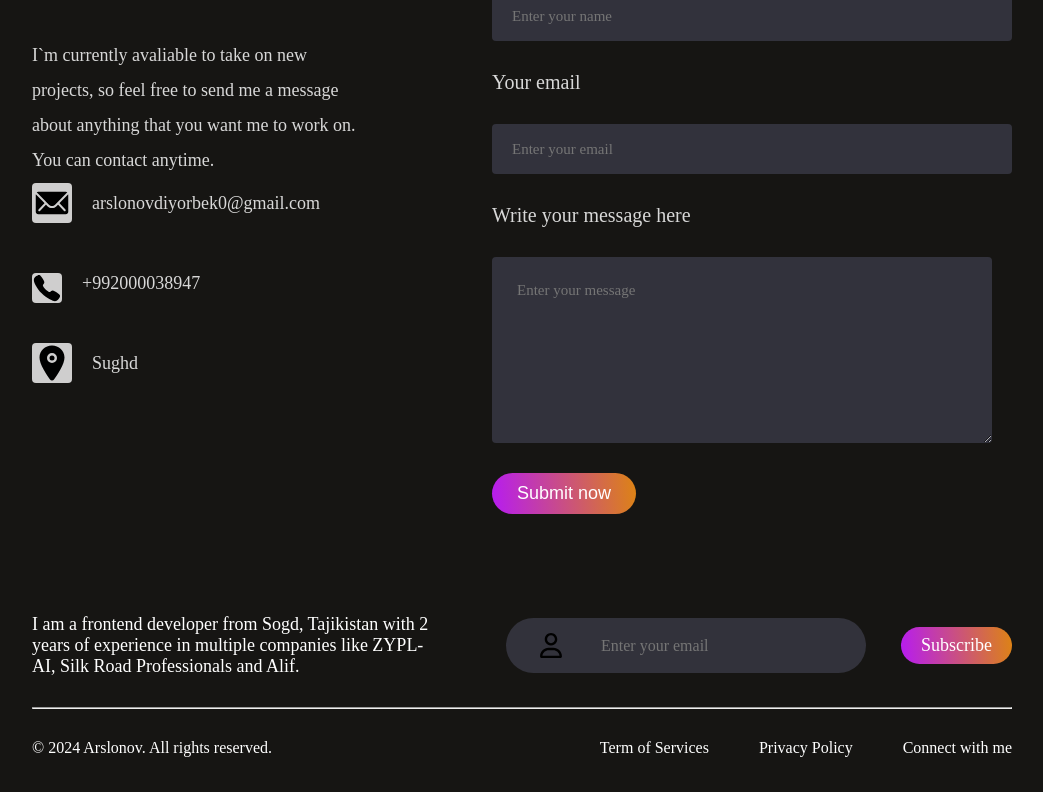
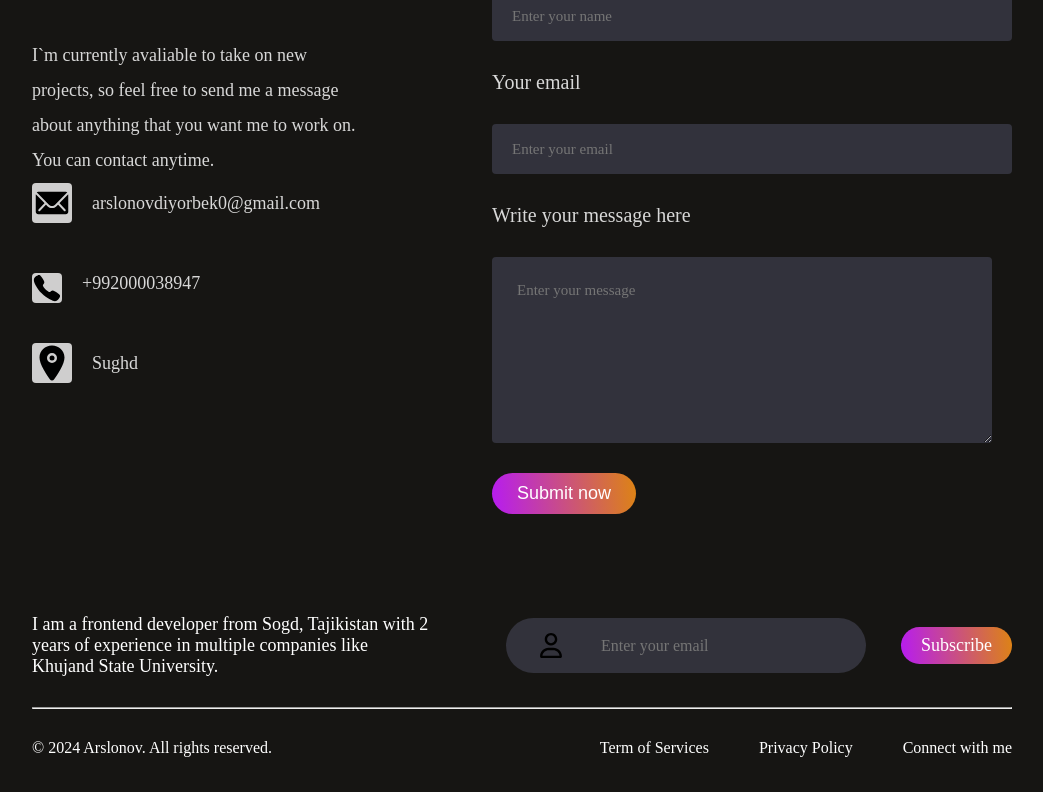
Before and after one commit to AMuhammadqodir/My-react, a React (Create React App) app: page / in a window 1280 px wide. Shown: the part 3930-4722 px from the top of the page, without its empty margins (118-1161 px from the left). Built offline with nearby package versions, Linux system fonts and the light colour scheme.

Commit message:
Update Footer.jsx

```diff
--- a/src/Components/Footer/Footer.jsx
+++ b/src/Components/Footer/Footer.jsx
@@ -8,7 +8,7 @@ const Footer = () => {
     <div id='footer' className='footer'>
         <div className='footer-top'>
           <div className='footer-top-left'>
-            <p>I am a frontend developer from Sogd, Tajikistan with 2 years of experience in multiple companies like ZYPL-AI, Silk Road Professionals and Alif.</p>
+            <p>I am a frontend developer from Sogd, Tajikistan with 2 years of experience in multiple companies like Khujand State University.</p>
           </div>
           <div className='footer-top-right'>
             <div className='footer-email-input'>
```
